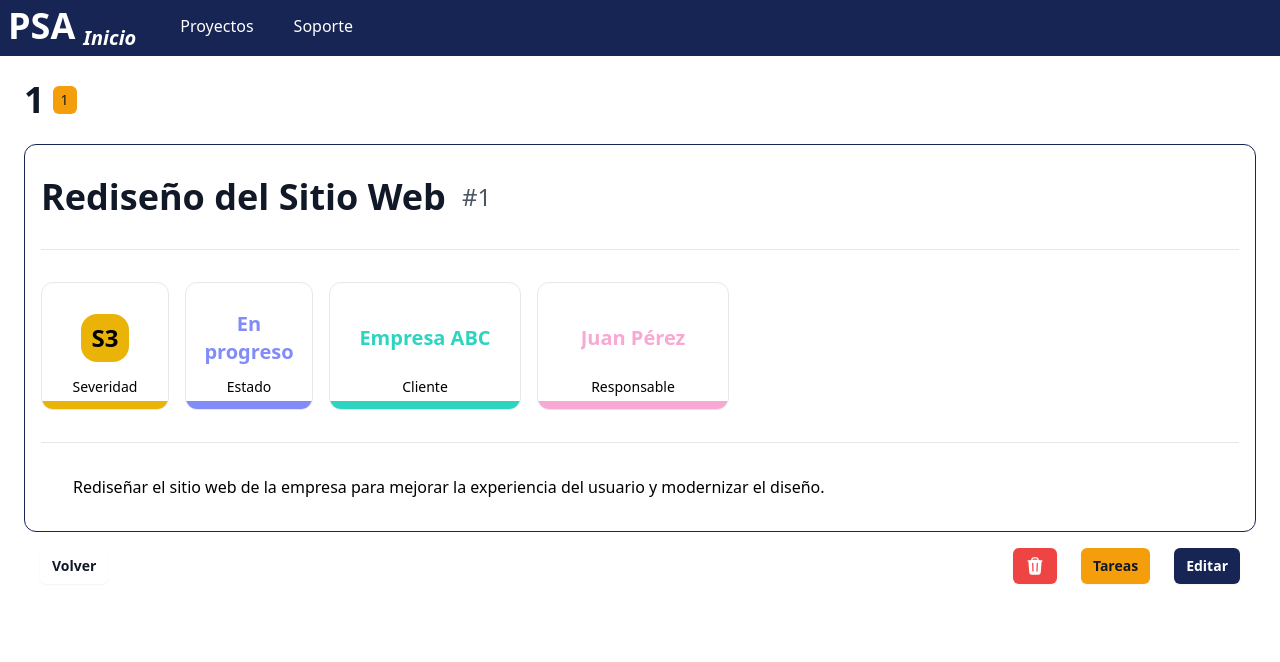
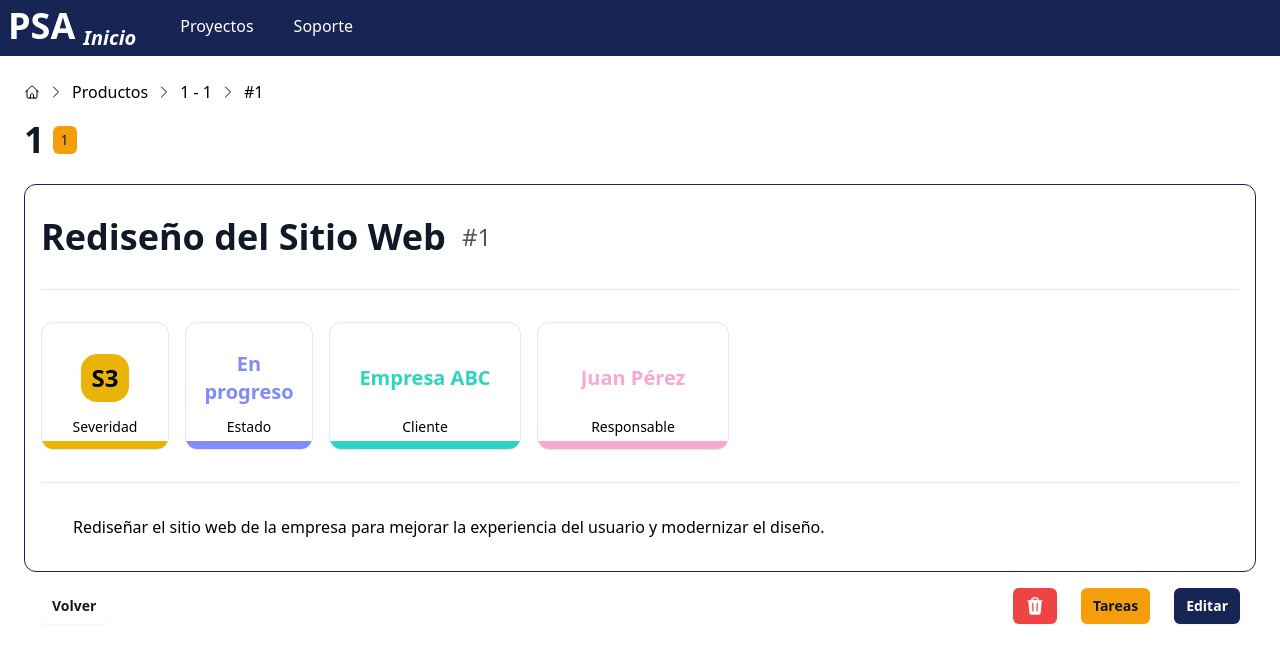
Before and after one commit to MatiasPriano/Sistema-De-Gestion-Front, a Next.js app: page /products/1/1/1 in a window 1280 px wide. Shown: the top 662 px of the page. Built offline with nearby package versions, Linux system fonts and the light colour scheme.

Commit message:
Breadcrumb agregado

```diff
--- /dev/null
+++ b/components/breadcrumb.tsx
@@ -0,0 +1,80 @@
+import Link from "next/link"
+import { useState } from "react"
+
+function BreadcrumbHome() {
+    return (
+        <Link href="/home/">
+            <svg xmlns="http://www.w3.org/2000/svg" fill="none" viewBox="0 0 24 24" strokeWidth={1.5} stroke="currentColor" className="w-4 h-4">
+                <path strokeLinecap="round" strokeLinejoin="round" d="m2.25 12 8.954-8.955c.44-.439 1.152-.439 1.591 0L21.75 12M4.5 9.75v10.125c0 .621.504 1.125 1.125 1.125H9.75v-4.875c0-.621.504-1.125 1.125-1.125h2.25c.621 0 1.125.504 1.125 1.125V21h4.125c.621 0 1.125-.504 1.125-1.125V9.75M8.25 21h8.25" />
+            </svg>
+        </Link>
+    )
+}
+
+function BreadcrumbArrow() {
+    return (
+        <svg xmlns="http://www.w3.org/2000/svg" fill="none" viewBox="0 0 24 24" strokeWidth={1.5} stroke="currentColor" className="w-4 h-4">
+            <path strokeLinecap="round" strokeLinejoin="round" d="m8.25 4.5 7.5 7.5-7.5 7.5" />
+        </svg>
+    )
+}
+
+function BreadcrumbLink({ step } : { step: BreadcrumbStep }) {
+    return (
+        <div>
+            {(step.link !== null) && (
+                <Link href={step.link} className="truncate">
+                    {step.name}
+                </Link>)
+            }
+            {step.link === null && (
+                <div className="truncate">
+                    {step.name}
+                </div>
+            )}
+        </div>
+
+    )
+}
+
+export interface BreadcrumbStep {
+    name: string
+    link: string | null
+}
+
+export default function Breadcrumb({ steps }: { steps: BreadcrumbStep[] }) {
+    const [showFullBreadcrumb, setShowFullBreadcrumb] = useState(false);
+
+    const toggleFullBreadcrumb = () => {
+        setShowFullBreadcrumb(!showFullBreadcrumb);
+    };
+
+    return (
+        <div className="flex items-center space-x-2">
+            <BreadcrumbHome />
+            <BreadcrumbArrow />
+            <div className="hidden sm:flex items-center space-x-2">
+                {steps.map((step, index) => (
+                    <div key={index} className="flex items-center space-x-2">
+                        <BreadcrumbLink step={step} />
+                        {index < steps.length - 1 && <BreadcrumbArrow />}
+                    </div>
+                ))}
+            </div>
+            <div className="flex sm:hidden items-center space-x-2 relative">
+                <div onClick={toggleFullBreadcrumb} className="cursor-pointer bg-gray-200 rounded-xl px-1">...</div>
+                <BreadcrumbArrow />
+                <BreadcrumbLink step={steps[steps.length - 1]} />
+                {showFullBreadcrumb && (
+                    <div className="absolute top-6 left-0 bg-white border rounded-md shadow-lg z-10">
+                        {steps.slice(0, -1).map((step, index) => (
+                            <div key={index} className="flex flex-col overflow-hidden border-b border-gray-300 items-start p-2 space-y-2">
+                                <BreadcrumbLink step={step} />
+                            </div>
+                        ))}
+                    </div>
+                )}
+            </div>
+        </div>
+    );
+}
--- a/components/layout.tsx
+++ b/components/layout.tsx
@@ -5,7 +5,7 @@ export default function Layout({ children, pageTitle }: { children: any, pageTit
 
   return (
     <nav>
-      <div className="fixed top-0 left-0 w-full bg-blue-950">
+      <div className="fixed top-0 left-0 w-full bg-blue-950 z-[9999]">
         <div className="relative flex h-14 items-center justify-between">
           <div className="flex flex-1 items-center justify-center sm:items-stretch sm:justify-start">
               <Link href="/home" className="flex flex-shrink-0 items-center">
--- a/pages/products/[product]/[version]/[id].tsx
+++ b/pages/products/[product]/[version]/[id].tsx
@@ -7,6 +7,7 @@ import TextButton from '@/components/button/textButton';
 import ConfirmationDialog from '@/components/confirmationDialog';
 import { toast } from 'react-hot-toast';
 import { useState } from 'react';
+import Breadcrumb from '@/components/breadcrumb';
 
 export default function ViewTicket() {
     const router = useRouter();
@@ -46,6 +47,11 @@ export default function ViewTicket() {
 
     return (
         <div className="space-y-4">
+            <Breadcrumb steps={[
+                { name: "Productos", link: `/products/`},
+                { name: `${product} - ${version}`, link: `/products/${product}/${version}/`},
+                { name: `#${id}`, link: null }
+            ]} />
             <VersionHeader  productId={product as string}
                             versionId={version as string}
                             ticketId=""
```
